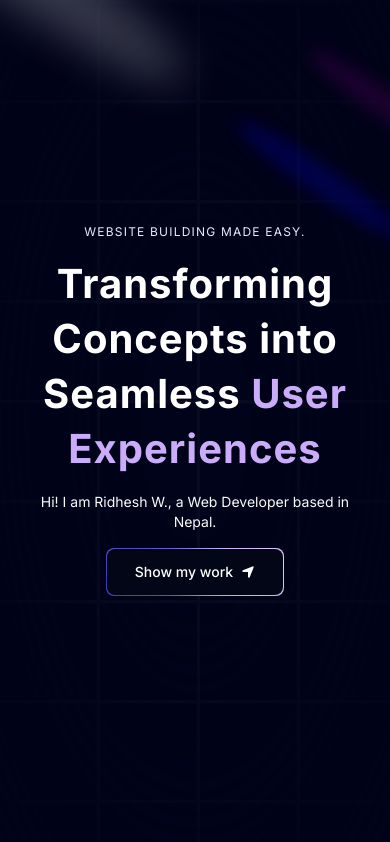
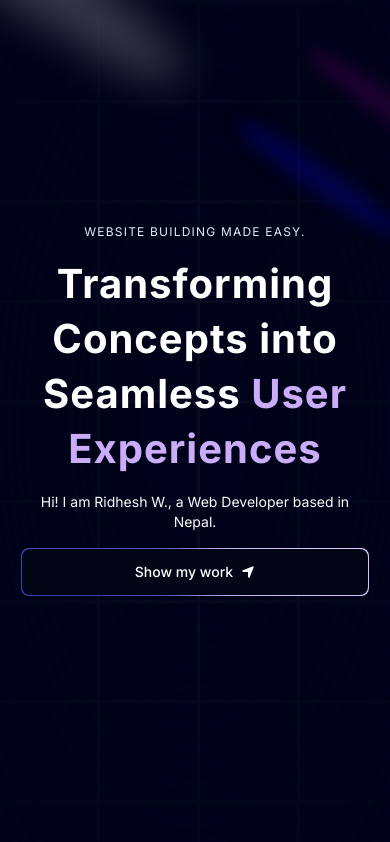
Before and after one commit to ridheshcybe/portfolio-rw, a Next.js app: page / in a window 390 px wide. Shown: the top 842 px of the page. Built offline with nearby package versions, Linux system fonts and the light colour scheme.

Commit message:
compressed

```diff
--- a/app/page.tsx
+++ b/app/page.tsx
@@ -14,7 +14,6 @@ import {
   useScroll,
   useMotionValueEvent,
 } from "framer-motion";
-import { useState, useEffect } from "react";
 
 import { type ClassValue, clsx } from "clsx";
 import { twMerge } from "tailwind-merge";
@@ -268,12 +267,9 @@ const Home = () => {
                 Hi! I am Ridhesh W., a Web Developer based in Nepal.
               </p>
 
-              <a href="#projects">
-                <button
+              <a
+                href="#projects"
                 className="relative inline-flex h-12 w-full md:w-60 md:mt-10 overflow-hidden rounded-lg p-[1px] focus:outline-none"
-                  onClick={() => {
-                    window.location.href = "#projects";
-                  }}
               >
                 <span className="absolute inset-[-1000%] animate-[spin_2s_linear_infinite] bg-[conic-gradient(from_90deg_at_50%_50%,#E2CBFF_0%,#393BB2_50%,#E2CBFF_100%)]" />
 
@@ -284,16 +280,17 @@ const Home = () => {
                   Show my work
                   <FaLocationArrow />
                 </span>
-                </button>
               </a>
             </div>
           </div>
         </div>
+        <a href="#projects">
           <img
             className="w-full"
             src="/bento.png"
             alt="Your best option for a dev"
           />
+        </a>
         <div id="projects">
           <div className="py-20">
             <h1 className="heading">
@@ -302,10 +299,8 @@ const Home = () => {
             </h1>
             <div className="flex flex-wrap items-center justify-center p-4 gap-16 mt-10">
               {projects.map((item) => (
-                <div
-                  className="lg:min-h-[32.5rem] h-[25rem] flex items-center justify-center sm:w-96 w-[80vw]"
-                  key={item.id}
-                >
+                <a href={item.link} target={"_blank"} key={item.id}>
+                  <div className="lg:min-h-[32.5rem] h-[25rem] flex items-center justify-center sm:w-96 w-[80vw]">
                     <PinContainer title={item.link} href={item.link}>
                       <div className="relative flex items-center justify-center sm:w-96 w-[80vw] overflow-hidden h-[20vh] lg:h-[30vh] mb-10">
                         <div
@@ -372,6 +367,7 @@ const Home = () => {
                       </div>
                     </PinContainer>
                   </div>
+                </a>
               ))}
             </div>
           </div>
--- a/app/ui/pin.tsx
+++ b/app/ui/pin.tsx
@@ -71,17 +71,13 @@ export const PinPerspective = ({
     <motion.div className="pointer-events-none w-full h-80 flex items-center justify-center opacity-0 group-hover/pin:opacity-100 z-[60] transition duration-500">
       <div className=" w-full h-full -mt-7 flex-none  inset-0">
         <div className="absolute top-0 inset-x-0  flex justify-center">
-          <a
-            href={href}
-            target={"_blank"}
-            className="relative flex space-x-2 items-center z-10 rounded-full bg-zinc-950 py-0.5 px-4 ring-1 ring-white/10 "
-          >
+          <div className="relative flex space-x-2 items-center z-10 rounded-full bg-zinc-950 py-0.5 px-4 ring-1 ring-white/10 ">
             <span className="relative z-20 text-white text-xs font-bold inline-block py-0.5">
               {title}
             </span>
 
             <span className="absolute -bottom-0 left-[1.125rem] h-px w-[calc(100%-2.25rem)] bg-gradient-to-r from-emerald-400/0 via-emerald-400/90 to-emerald-400/0 transition-opacity duration-500 group-hover/btn:opacity-40"></span>
-          </a>
+          </div>
         </div>
 
         <div
@@ -91,7 +87,7 @@ export const PinPerspective = ({
           }}
           className="absolute left-1/2 top-1/2 ml-[0.09375rem] mt-4 -translate-x-1/2 -translate-y-1/2"
         >
-          <>
+          <div>
             <motion.div
               initial={{
                 opacity: 0,
@@ -152,15 +148,15 @@ export const PinPerspective = ({
               }}
               className="absolute left-1/2 top-1/2  h-[11.25rem] w-[11.25rem] rounded-[50%] bg-sky-500/[0.08] shadow-[0_8px_16px_rgb(0_0_0/0.4)]"
             ></motion.div>
-          </>
+          </div>
         </div>
 
-        <>
+        <div>
           <motion.div className="absolute right-1/2 bottom-1/2 bg-gradient-to-b from-transparent to-cyan-500 translate-y-[14px] w-px h-20 group-hover/pin:h-40 blur-[2px]" />
           <motion.div className="absolute right-1/2 bottom-1/2 bg-gradient-to-b from-transparent to-cyan-500 translate-y-[14px] w-px h-20 group-hover/pin:h-40  " />
           <motion.div className="absolute right-1/2 translate-x-[1.5px] bottom-1/2 bg-cyan-600 translate-y-[14px] w-[4px] h-[4px] rounded-full z-40 blur-[3px]" />
           <motion.div className="absolute right-1/2 translate-x-[0.5px] bottom-1/2 bg-cyan-300 translate-y-[14px] w-[2px] h-[2px] rounded-full z-40 " />
-        </>
+        </div>
       </div>
     </motion.div>
   );
```
Also changed, not shown: package.json (+2 -9 lines), 1 other file (tests, documents, lock files or other folders). Lines whose indentation alone changed are shown as unchanged.
